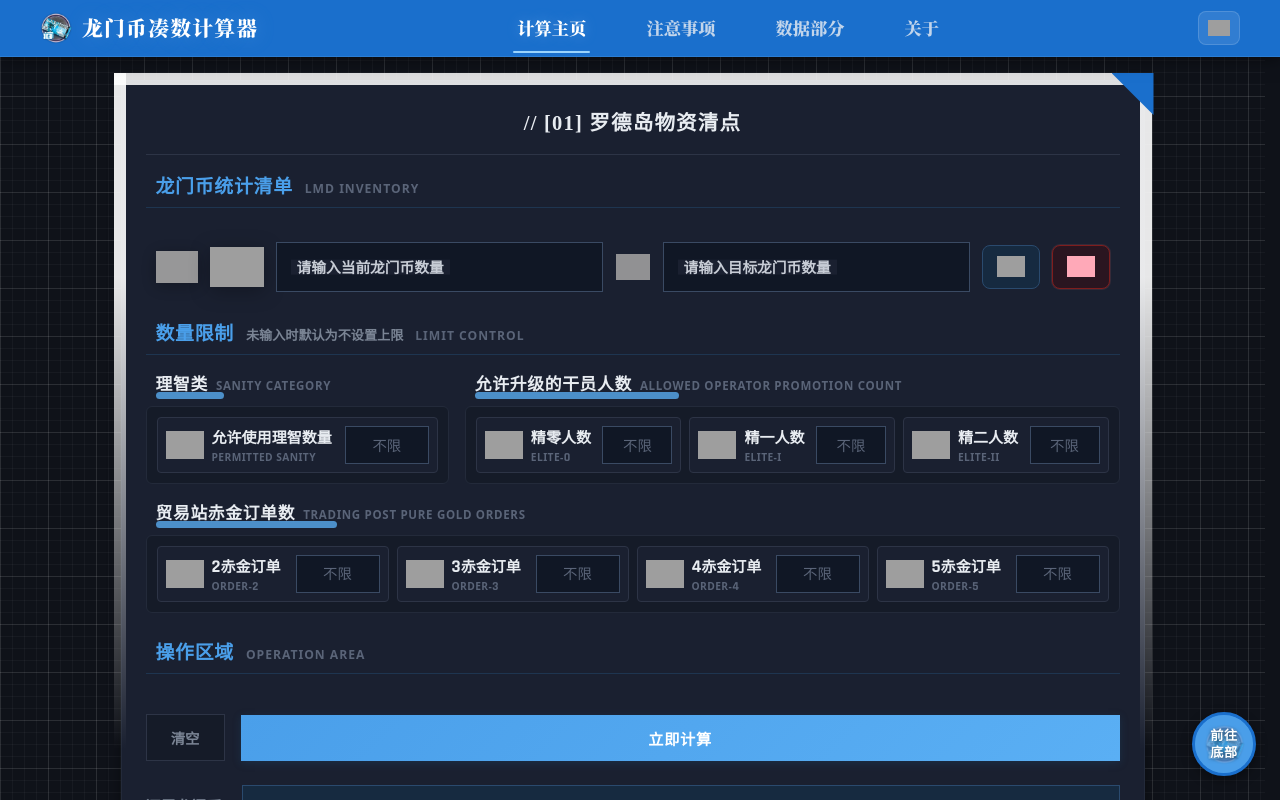
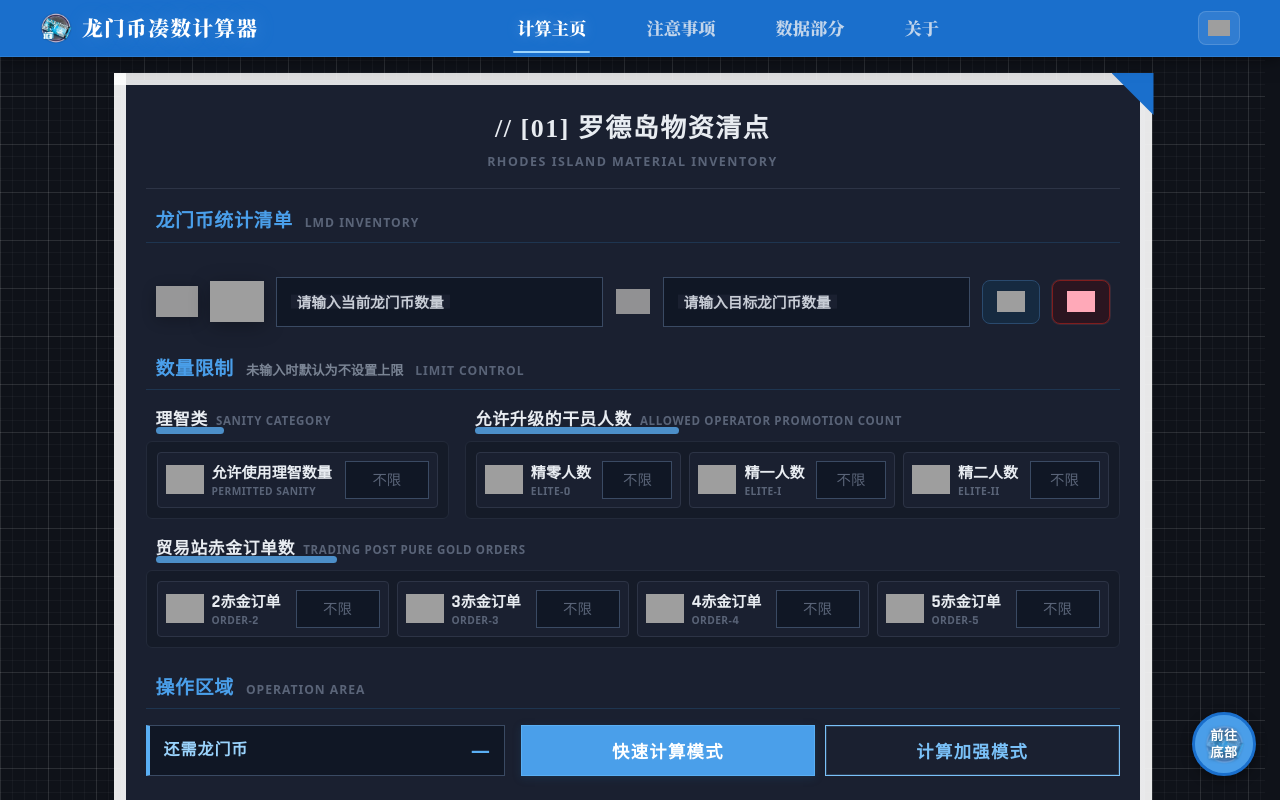
Before and after one commit to parrotime/Arknights-LMD-Sum-calculator, a React (Vite) app: page / in a window 1280 px wide. Shown: the top 800 px of the page. Built offline with nearby package versions, Linux system fonts and the light colour scheme; grey boxes are pictures that could not be loaded.

Commit message:
260506-02-v2_new-input_panel style

```diff
--- a/src/assets/styles/App.module.css
+++ b/src/assets/styles/App.module.css
@@ -15,13 +15,13 @@
   max-width: 1024px;
   display: flex;
   flex-direction: column;
-  gap: var(--ark-space-lg);
+  gap: calc(var(--ark-space-lg) * 3);
 }
 
 .main-content-container {
   display: flex;
   flex-direction: column;
-  gap: var(--ark-space-lg);
+  gap: calc(var(--ark-space-lg) * 3);
   width: 100%;
   align-items: center;
 }
@@ -50,8 +50,8 @@
   z-index: 0;
   background:
     linear-gradient(var(--ark-panel-frame-top), var(--ark-panel-frame-top)) top / 100% 12px no-repeat,
-    linear-gradient(to bottom, var(--ark-panel-frame-side) 0 26%, transparent 86%) left top / 12px 100% no-repeat,
-    linear-gradient(to bottom, var(--ark-panel-frame-side) 0 26%, transparent 86%) right top / 12px 100% no-repeat;
+    linear-gradient(var(--ark-panel-frame-side), var(--ark-panel-frame-side)) left top / 12px 100% no-repeat,
+    linear-gradient(var(--ark-panel-frame-side), var(--ark-panel-frame-side)) right top / 12px 100% no-repeat;
 }
 
 .content-panel::after,
@@ -109,11 +109,19 @@
 
 .title-bar h1 {
   font-family: var(--ark-font-title);
-  font-weight: 700;
-  font-size: 1.28rem;
+  font-weight: 900;
+  font-size: 1.62rem;
   margin: 0;
   color: var(--ark-neutral-900);
   letter-spacing: 0.06em;
+}
+
+.title-code {
+  margin: 6px 0 0;
+  color: var(--ark-neutral-500);
+  font-size: 0.78rem;
+  font-weight: 800;
+  letter-spacing: 0.12em;
 }
 
 .input-area-with-swap {
@@ -379,39 +387,47 @@
 }
 
 .diff-section {
-  display: flex;
+  display: grid;
+  grid-template-columns: auto minmax(0, 1fr);
   align-items: center;
-  gap: var(--ark-space-md);
-  margin-top: var(--ark-space-md);
-  width: 100%;
+  gap: 14px;
+  min-width: 0;
+  min-height: 48px;
+  padding: 8px 14px;
+  background: var(--ark-input-bg);
+  border: 1px solid var(--ark-input-border);
+  border-left: 4px solid var(--ark-primary-500);
+  box-sizing: border-box;
 }
 
 .diff-label {
-  flex-shrink: 0;
-  font-size: 0.95rem;
-  font-weight: 600;
-  color: var(--ark-neutral-600);
+  color: var(--ark-primary-300);
+  font-size: 1rem;
+  font-weight: 900;
+  letter-spacing: 0.06em;
   white-space: nowrap;
 }
 
 .diff-value {
-  flex: 1;
   min-width: 0;
-  font-size: 1.1rem;
-  font-weight: 700;
-  color: var(--ark-primary-600);
-  padding: 6px 16px;
-  background: var(--ark-primary-50);
-  border: 1px solid var(--ark-primary-200);
-  border-radius: 0;
-  text-align: center;
-  box-sizing: border-box;
+  color: var(--ark-primary-500);
+  font-size: 1.18rem;
+  font-weight: 900;
+  text-align: right;
+  overflow: hidden;
+  text-overflow: ellipsis;
+  white-space: nowrap;
 }
 
 .diff-out-of-range {
-  color: var(--ark-danger);
   background: var(--ark-danger-bg);
   border-color: var(--ark-danger-border);
+  border-left-color: var(--ark-danger);
+}
+
+.diff-out-of-range .diff-label,
+.diff-out-of-range .diff-value {
+  color: var(--ark-danger);
 }
 
 .error-message {
@@ -442,7 +458,15 @@
 }
 
 .operation-section .limit-block-title {
-  margin-bottom: var(--ark-space-sm);
+  margin-bottom: var(--ark-space-md);
+}
+
+.operation-row {
+  display: grid;
+  grid-template-columns: minmax(220px, 0.75fr) minmax(420px, 1.25fr);
+  align-items: stretch;
+  gap: var(--ark-space-md);
+  width: 100%;
 }
 
 .lmd-section {
@@ -708,24 +732,25 @@
 
 .calculate-button {
   flex: 1;
-  margin-top: var(--ark-space-xl);
-  margin-bottom: var(--ark-space-sm);
-  padding: 12px 24px;
-  font-size: 0.95rem;
-  font-weight: 600;
+  min-width: 0;
+  min-height: 48px;
+  margin: 0;
+  padding: 12px 18px;
+  font-size: 1.08rem;
+  font-weight: 900;
   font-family: var(--ark-font-body);
-  letter-spacing: 0.05em;
-  border: none;
+  letter-spacing: 0.08em;
+  border: 1px solid var(--ark-primary-500);
   border-radius: 0;
-  background: linear-gradient(135deg, var(--ark-primary-600) 0%, var(--ark-primary-500) 100%);
-  color: white;
+  background: var(--ark-primary-600);
+  color: #fff;
   cursor: pointer;
   transition: all var(--ark-transition-fast);
   box-shadow: 0 2px 8px rgba(30, 90, 138, 0.25);
 }
 
 .calculate-button:hover {
-  background: linear-gradient(135deg, var(--ark-primary-500) 0%, var(--ark-primary-400) 100%);
+  background: var(--ark-primary-500);
   box-shadow: 0 4px 14px rgba(30, 90, 138, 0.35);
   transform: translateY(-1px);
 }
@@ -742,43 +767,31 @@
   box-shadow: none;
 }
 
+.calculate-button-strong {
+  background: transparent;
+  color: var(--ark-primary-400);
+  border-color: var(--ark-primary-400);
+  box-shadow: inset 0 0 0 1px rgba(122, 193, 248, 0.18);
+}
+
+.calculate-button-strong:hover {
+  background: var(--ark-primary-50);
+  color: var(--ark-primary-700);
+  border-color: var(--ark-primary-300);
+}
+
 .action-buttons {
   display: flex;
   align-items: center;
   justify-content: center;
-  gap: var(--ark-space-md);
-  margin-top: var(--ark-space-xl);
-  margin-bottom: var(--ark-space-sm);
+  gap: 10px;
+  margin: 0;
   width: 100%;
 }
 
 .action-buttons .calculate-button {
   margin-top: 0;
   margin-bottom: 0;
-}
-
-.reset-inputs-btn {
-  flex-shrink: 0;
-  min-width: 5.5em;
-  padding: 12px 20px;
-  font-size: 0.9rem;
-  font-weight: 600;
-  color: var(--ark-neutral-600);
-  background: var(--ark-surface-inset);
-  border: 1px solid var(--ark-border-default);
-  border-radius: 0;
-  cursor: pointer;
-  transition: all var(--ark-transition-fast);
-}
-
-.reset-inputs-btn:hover {
-  color: var(--ark-danger);
-  border-color: var(--ark-danger);
-  background: var(--ark-danger-bg);
-}
-
-.reset-inputs-btn:active {
-  transform: scale(0.96);
 }
 
 .toggle-wrapper {
@@ -1238,6 +1251,18 @@
     grid-template-columns: 38px minmax(0, 1fr) 103px;
   }
 
+  .operation-row {
+    grid-template-columns: 1fr;
+  }
+
+  .action-buttons {
+    flex-direction: column;
+  }
+
+  .calculate-button {
+    width: 100%;
+  }
+
   .upgrade-count-container {
     grid-template-columns: 1fr;
   }
--- a/src/components/InputPanel.jsx
+++ b/src/components/InputPanel.jsx
@@ -14,6 +14,13 @@
 }) => {
   // 实时计算差值
   const diffInfo = useMemo(() => computeDiff(state.num1, state.num2), [state.num1, state.num2]);
+  const diffLabel = diffInfo
+    ? diffInfo.value > 0
+      ? "还需获得龙门币"
+      : diffInfo.value < 0
+        ? "还需消耗龙门币"
+        : "无需调整龙门币"
+    : "还需龙门币";
 
   const limitGroups = [
     {
@@ -109,6 +116,7 @@
   <div className={`${styles['content-panel']} ${styles['left-panel']}`}>
     <div className={styles['title-bar']}>
       <h1>// [01] 罗德岛物资清点 </h1>
+      <p className={styles['title-code']}>RHODES ISLAND MATERIAL INVENTORY</p>
     </div>
 
     <div className={styles['main-content']}>
@@ -319,32 +327,14 @@
           <span className={styles['limit-block-title-main']}>操作区域</span>
           <span className={styles['limit-block-title-code']}>OPERATION AREA</span>
         </div>
-      </div>
-
-      <div className={styles['action-buttons']}>
-        <button
-          type="button"
-          className={styles['reset-inputs-btn']}
-          onClick={onResetInputs}
-        >
-          清空
-        </button>
-        <button
-          className={styles['calculate-button']}
-          onClick={handleCalculate}
-          disabled={state.isCalculating}
-        >
-          {state.isCalculating ? "计算中..." : "立即计算"}
-        </button>
-      </div>
-
-      <div className={styles['diff-section']}>
-        <div className={styles['diff-label']}>还需龙门币:</div>
-        <div className={`${styles['diff-value']} ${
+        <div className={styles['operation-row']}>
+          <div className={`${styles['diff-section']} ${
             (state.error1 || state.error2 || state.differenceError)
               ? styles['diff-out-of-range']
               : diffInfo?.outOfRange ? styles['diff-out-of-range'] : ''
           }`}>
+            <span className={styles['diff-label']}>{diffLabel}</span>
+            <span className={styles['diff-value']}>
               {state.error1 || state.error2 || state.differenceError
                 ? (state.error1 || state.error2 || state.differenceError)
                 : diffInfo
@@ -352,6 +342,25 @@
                       ? `${diffInfo.value}（超出 [-5000, 5000] 范围）`
                       : diffInfo.value)
                   : "—"}
+            </span>
+          </div>
+
+          <div className={styles['action-buttons']}>
+            <button
+              className={`${styles['calculate-button']} ${styles['calculate-button-fast']}`}
+              onClick={handleCalculate}
+              disabled={state.isCalculating}
+            >
+              {state.isCalculating ? "计算中..." : "快速计算模式"}
+            </button>
+            <button
+              className={`${styles['calculate-button']} ${styles['calculate-button-strong']}`}
+              onClick={handleCalculate}
+              disabled={state.isCalculating}
+            >
+              {state.isCalculating ? "计算中..." : "计算加强模式"}
+            </button>
+          </div>
         </div>
       </div>
 
--- a/src/pages/About.jsx
+++ b/src/pages/About.jsx
@@ -96,12 +96,12 @@
               <div className={styles['notice-content']}>
                 <div className={styles.timeline}>
                   {[
-                    { version: "v2.0", date: "2026年4月", desc: "根据各个社交平台的反馈进行大更新。项目架构重做，页面排版优化，计算结果展示优化，新增交换输入值、清空输入值、重置设置、复制方案结果等功能，新增搓玉消耗龙门币相关数据。完善移动端体验，优化计算性能。" },
-                    { version: "v1.4", date: "2025年10月9日", desc: "修改了主页下方排版和一些文本内容。" },
-                    { version: "v1.3", date: "2025年8月7日", desc: "优化了设置区域的排版；对路径中\"使用作战记录\"有关步骤的文本内容进行了修改以避免歧义，感谢B站评论区反馈。" },
-                    { version: "v1.2", date: "2025年7月5日", desc: "把\"路径切换按钮\"改到路径的上方，这样它就不会乱跑了；优化了彩蛋和其他内容，感谢B站评论区反馈。" },
-                    { version: "v1.1", date: "2025年4月20日", desc: "处理了\"当前和目标输入同一个值会显示无合适路径\"的问题；处理了\"路径中'当前龙门币'数量为负数\"情况的问题。感谢B站评论区捉虫。" },
-                    { version: "v1.0", date: "2025年4月19日", desc: "版本上线。" },
+                    { version: "v2.0.0", date: "2026年4月", desc: "根据各个社交平台的反馈进行大更新。项目架构重做，页面排版优化，计算结果展示优化，新增交换输入值、清空输入值、重置设置、复制方案结果等功能，新增搓玉消耗龙门币相关数据。完善移动端体验，优化计算性能。" },
+                    { version: "v1.1.3", date: "2025年10月9日", desc: "修改了主页下方排版和一些文本内容。" },
+                    { version: "v1.1.2", date: "2025年8月7日", desc: "优化了设置区域的排版；对路径中\"使用作战记录\"有关步骤的文本内容进行了修改以避免歧义，感谢B站评论区反馈。" },
+                    { version: "v1.1.1", date: "2025年7月5日", desc: "把\"路径切换按钮\"改到路径的上方，这样它就不会乱跑了；优化了彩蛋和其他内容，感谢B站评论区反馈。" },
+                    { version: "v1.1.0", date: "2025年4月20日", desc: "处理了\"当前和目标输入同一个值会显示无合适路径\"的问题；处理了\"路径中'当前龙门币'数量为负数\"情况的问题。感谢B站评论区捉虫。" },
+                    { version: "v1.0.0", date: "2025年4月19日", desc: "版本上线。" },
                   ].map((item, i) => (
                     <div className={styles['timeline-item']} key={i}>
                       <div className={styles['timeline-dot']} />
```
Lines whose indentation alone changed are shown as unchanged.
